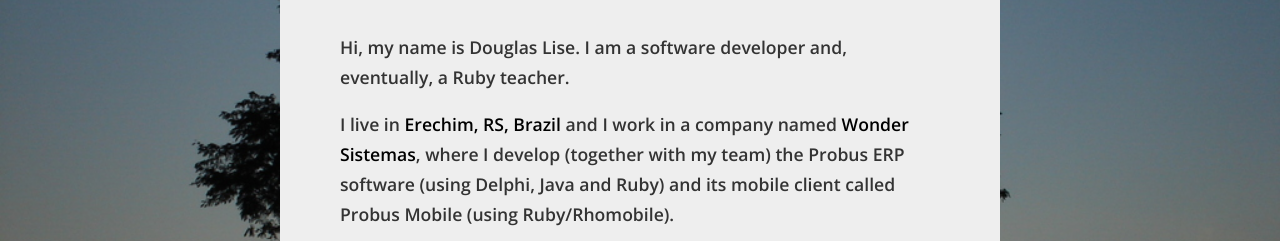
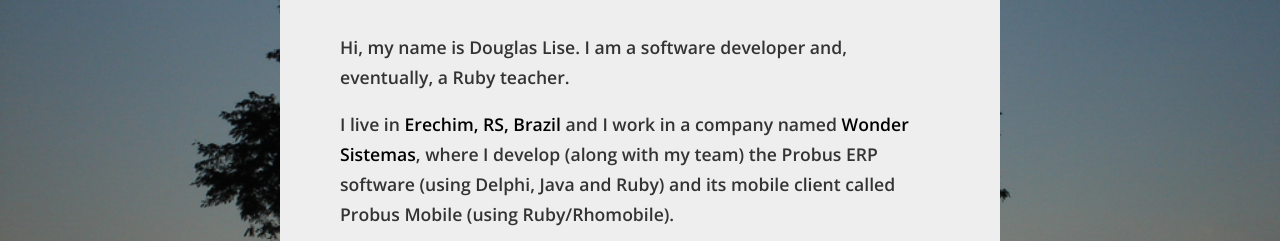
Before and after one commit to douglaslise/douglaslise.github.io, a website: page app/index.html in a window 1280 px wide. Shown: the part 201-442 px from the top of the page. Drawn offline with nearby package versions, Linux system fonts and the light colour scheme; files that its build step writes are made by us from their sources.

Commit message:
Changed text

```diff
--- a/app/index.html
+++ b/app/index.html
@@ -26,10 +26,10 @@
         <div class="hero-unit">
           <h1>Douglas Lise</h1>
           <p>
-            Hi, my name is Douglas Lise. I am a software developer and, eventually, a Ruby teacher.
+            Hi, my name is <strong>Douglas Lise</strong>. I am a software developer and, eventually, a Ruby teacher.
           </p>
           <p>
-            I live in <a href="https://maps.google.com/maps?q=Erechim,+RS,+Brazil&hl=pt-BR&ll=-16.467695,-46.757812&spn=50.205557,86.572266&sll=37.0625,-95.677068&sspn=42.581364,86.572266&hnear=Erechim+-+Rio+Grande+do+Sul,+Brasil&t=m&z=4" target="_blank" title="Map">Erechim, RS, Brazil</a> and I work in a company named <a href="http://wonder.com.br" target="_blank">Wonder Sistemas</a>, where I develop (together with my team) the Probus ERP software (using Delphi, Java and Ruby) and its mobile client called Probus Mobile (using Ruby/Rhomobile).
+            I live in <a href="https://maps.google.com/maps?q=Erechim,+RS,+Brazil&hl=pt-BR&ll=-16.467695,-46.757812&spn=50.205557,86.572266&sll=37.0625,-95.677068&sspn=42.581364,86.572266&hnear=Erechim+-+Rio+Grande+do+Sul,+Brasil&t=m&z=4" target="_blank" title="Map">Erechim, RS, Brazil</a> and I work in a company named <a href="http://wonder.com.br" target="_blank">Wonder Sistemas</a>, where I develop (along with my team) the Probus ERP software (using Delphi, Java and Ruby) and its mobile client called Probus Mobile (using Ruby/Rhomobile).
           </p>
           <p>
             I like Ruby on Rails, JavaScript, HTML/CSS, Android, Oracle/PLSQL, Delphi/Pascal, AmazonWebServices, among others.
```
